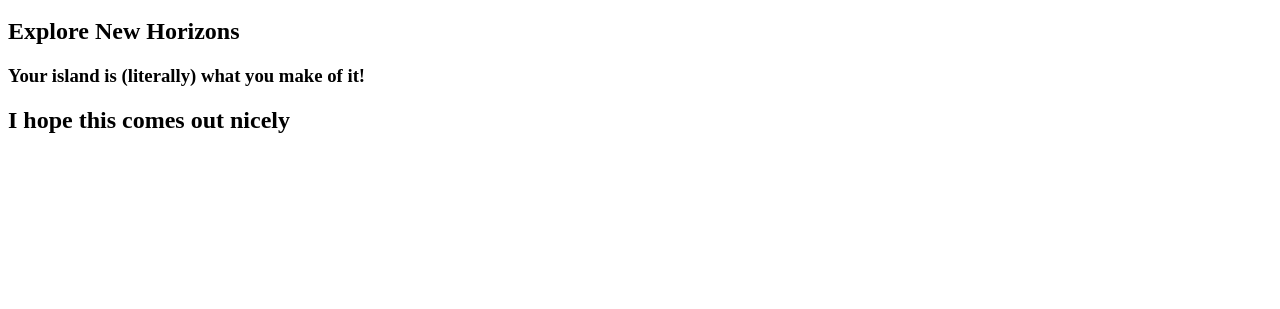
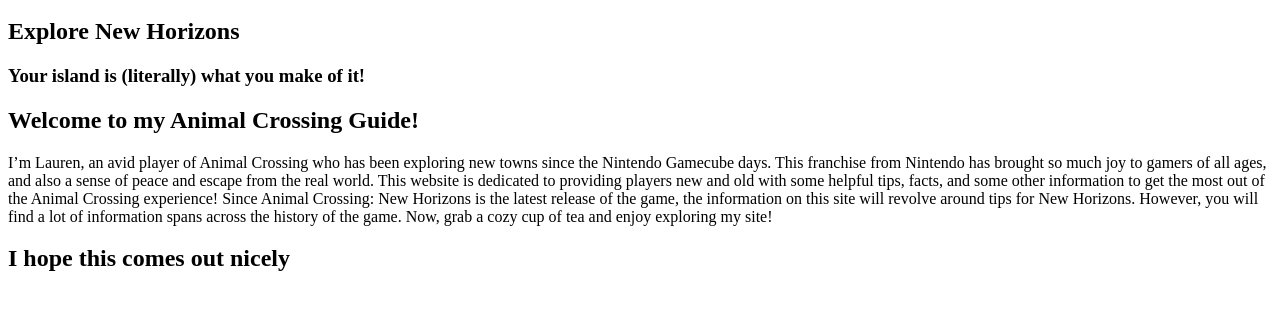
Before and after one commit to hoaglandl/project3, a plain HTML site: page index.html in a window 1280 px wide. Shown: the part 169-478 px from the top of the page. Drawn offline with Linux system fonts and the light colour scheme.

Commit message:
created section and div for intro on home page

```diff
--- a/index.html
+++ b/index.html
@@ -33,6 +33,13 @@
         <h3>Your island is (literally) what you make of it!</h3>
       </div>
      </section>
+
+     <section>
+       <div class="intro">
+         <h2>Welcome to my Animal Crossing Guide!</h2>
+          <p>I’m Lauren, an avid player of Animal Crossing who has been exploring new towns since the Nintendo Gamecube days. This franchise from Nintendo has brought so much joy to gamers of all ages, and also a sense of peace and escape from the real world. This website is dedicated to providing players new and old with some helpful tips, facts, and some other information to get the most out of the Animal Crossing experience! Since Animal Crossing: New Horizons is the latest release of the game, the information on this site will revolve around tips for New Horizons. However, you will find a lot of information spans across the history of the game. Now, grab a cozy cup of tea and enjoy exploring my site!</p>
+       </div>
+     </section>
    </main>
 
 
```
